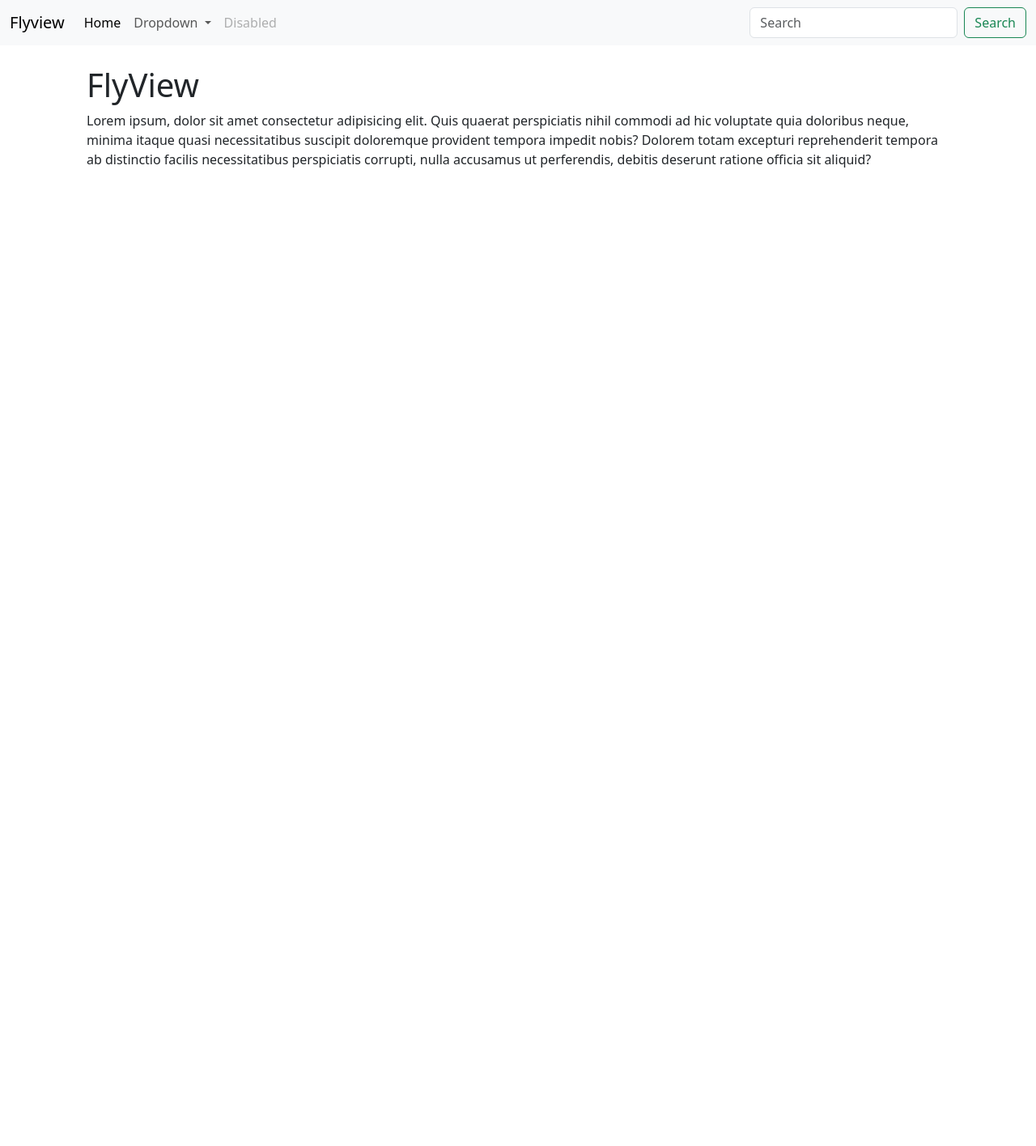
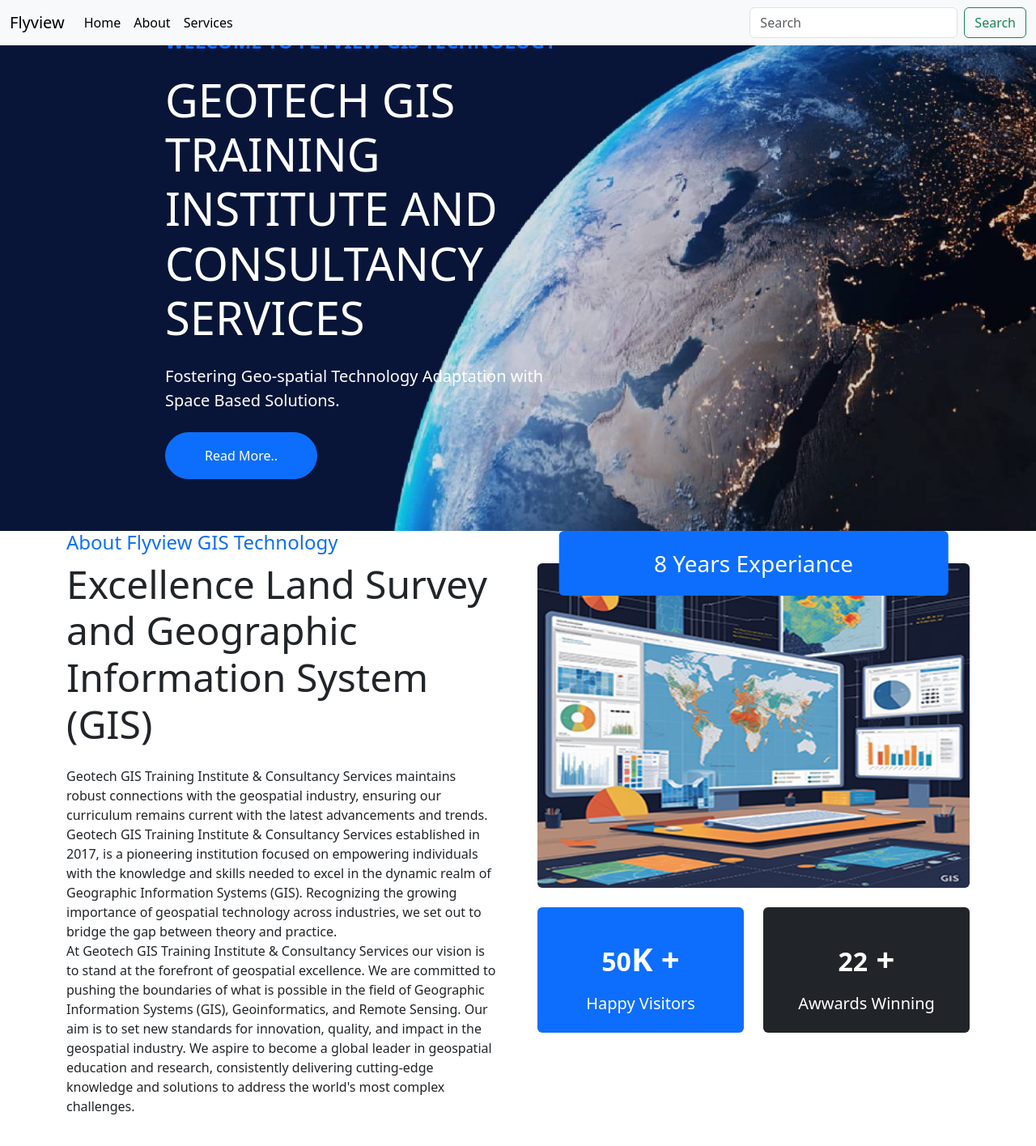
Before and after one commit to codelangsaurangabad/angular_test1, an Angular app: page /home in a window 1280 px wide. Shown: the top 1416 px of the page at 81% size. Before the commit the page ends 800 px from the top, so only its background shows below. Built offline with nearby package versions, Linux system fonts and the light colour scheme.

Commit message:
routing is done for navbar, home page design is in progress

```diff
--- a/src/app/home/home.component.html
+++ b/src/app/home/home.component.html
@@ -1,9 +1,95 @@
-<div class="container">
-  <div class="content_section">
-    <section>
-      <h1>FlyView</h1>
-      <p>Lorem ipsum, dolor sit amet consectetur adipisicing elit. Quis quaerat perspiciatis nihil commodi ad hic voluptate quia doloribus neque, minima itaque quasi necessitatibus suscipit doloremque provident tempora impedit nobis? Dolorem totam excepturi reprehenderit tempora ab distinctio facilis necessitatibus perspiciatis corrupti, nulla accusamus ut perferendis, debitis deserunt ratione officia sit aliquid?</p>
-    </section>
+<!-- Carousel Start -->
+<div class="row" >
+<div id="carouselExampleIndicators" class="header-carousel carousel slide" data-ride="carousel">
+    <!-- <ol class="carousel-indicators">
+      <li data-target="#carouselExampleIndicators" data-slide-to="0" class="active"></li>
+      <li data-target="#carouselExampleIndicators" data-slide-to="1"></li>
+      <li data-target="#carouselExampleIndicators" data-slide-to="2"></li>
+    </ol> -->
+    <div class="header-carousel-item carousel-inner carousel-item active">
+        <img src="carousel-2.jpg" class="img-fluid d-block w-100" style="height: 600px;" alt="Image">
+        <div class="carousel-caption">
+            <div class="container align-items-center py-4">
+                <div class="row g-5 align-items-center">
+                    <div class="col-xl-7 fadeInLeft animated" data-animation="fadeInLeft" data-delay="1s"
+                        style="animation-delay: 1s;">
+                        <div class="text-start">
+                            <h4 class="text-primary text-uppercase fw-bold mb-4">Welcome to Flyview GIS Technology</h4>
+                            <h3 class="display-4 text-uppercase text-white mb-4">Geotech GIS Training Institute And
+                                consultancy services</h3>
+                            <p class="mb-4 fs-5">Fostering Geo-spatial Technology Adaptation with Space Based Solutions.
+                            </p>
+                            <div class="d-flex flex-shrink-0">
+                                <a class="btn btn-primary rounded-pill text-white py-3 px-5"
+                                    href="aboutus">Read More..</a>
+                            </div>
+                        </div>
+                    </div>
+                </div>
+            </div>
+        </div>
+    </div>
+</div>
+</div>
+
+<div class="row" >
+  <div class="container-fluid about pb-5">
+    <div class="container pb-5">
+        <div class="row g-5">
+            <div class="col-xl-6 wow fadeInUp" data-wow-delay="0.2s">
+                <div>
+                    <h4 class="text-primary">About Flyview GIS Technology</h4>
+                    <h1 class="display-5 mb-4">Excellence Land Survey and Geographic Information System (GIS)</h1>
+                    <p class="mb-5">Geotech GIS Training Institute & Consultancy Services maintains robust connections with the geospatial industry, ensuring our curriculum remains current with the latest advancements and trends.
+                        Geotech GIS Training Institute & Consultancy Services established in 2017, is a pioneering institution focused on empowering individuals with the knowledge and skills needed to excel in the dynamic realm of Geographic Information Systems (GIS). Recognizing the growing importance of geospatial technology across industries, we set out to bridge the gap between theory and practice.
+                        <br>
+                        At Geotech GIS Training Institute & Consultancy Services our vision is to stand at the forefront of geospatial excellence. We are committed to pushing the boundaries of what is possible in the field of Geographic Information Systems (GIS), Geoinformatics, and Remote Sensing. Our aim is to set new standards for innovation, quality, and impact in the geospatial industry. We aspire to become a global leader in geospatial education and research, consistently delivering cutting-edge knowledge and solutions to address the world's most complex challenges.
+                    </p>
+                </div>
+            </div>
+            <div class="col-xl-6 wow fadeInUp" data-wow-delay="0.4s">
+                <div class="position-relative rounded">
+                    <div class="rounded" style="margin-top: 40px;">
+                        <div class="row g-0">
+                            <div class="col-lg-12">
+                                <div class="rounded mb-4">
+                                    <img src="geospatialdatascience.png" class="img-fluid rounded w-100" alt="">
+                                </div>
+                                <div class="row gx-4 gy-0">
+                                    <div class="col-6">
+                                        <div class="counter-item bg-primary rounded text-center p-4 h-100">
+                                            <div class="counter-item-icon mx-auto mb-3">
+                                                <i class="fas fa-thumbs-up fa-3x text-white"></i>
+                                            </div>
+                                            <div class="counter-counting mb-3">
+                                                <span class="text-white fs-2 fw-bold" data-toggle="counter-up">50</span>
+                                                <span class="h1 fw-bold text-white">K +</span>
+                                            </div>
+                                            <h5 class="text-white mb-0">Happy Visitors</h5>
+                                        </div>
+                                    </div>
+                                    <div class="col-6">
+                                        <div class="counter-item bg-dark rounded text-center p-4 h-100">
+                                            <div class="counter-item-icon mx-auto mb-3">
+                                                <i class="fas fa-certificate fa-3x text-white"></i>
+                                            </div>
+                                            <div class="counter-counting mb-3">
+                                                <span class="text-white fs-2 fw-bold" data-toggle="counter-up">22</span>
+                                                <span class="h1 fw-bold text-white"> +</span>
+                                            </div>
+                                            <h5 class="text-white mb-0">Awwards Winning</h5>
+                                        </div>
+                                    </div>
+                                </div>
+                            </div>
+                        </div>
+                    </div>
+                    <div class="rounded bg-primary p-4 position-absolute d-flex justify-content-center" style="width: 90%; height: 80px; top: -40px; left: 50%; transform: translateX(-50%);">
+                        <h3 class="mb-0 text-white">8 Years Experiance</h3>
+                    </div>
+                </div>
+            </div>
+        </div>
+    </div>
   </div>
-
 </div>
--- a/src/app/home/home.component.ts
+++ b/src/app/home/home.component.ts
@@ -1,8 +1,9 @@
 import { Component } from '@angular/core';
+import { NavbarComponent } from "../navbar/navbar.component";
 
 @Component({
   selector: 'app-home',
-  imports: [],
+  imports: [NavbarComponent],
   templateUrl: './home.component.html',
   styleUrl: './home.component.scss'
 })
--- a/src/app/navbar/navbar.component.html
+++ b/src/app/navbar/navbar.component.html
@@ -1,4 +1,4 @@
-<nav class="navbar navbar-expand-lg bg-body-tertiary">
+<nav class="navbar navbar-expand-lg bg-body-tertiary navbar-light">
     <div class="container-fluid">
       <a class="navbar-brand" routerLink="navbar">Flyview </a>
       <button class="navbar-toggler" type="button" data-bs-toggle="collapse" data-bs-target="#navbarSupportedContent" aria-controls="navbarSupportedContent" aria-expanded="false" aria-label="Toggle navigation">
@@ -9,9 +9,16 @@
           <li class="nav-item">
             <a class="nav-link active" aria-current="page" routerLink="home">Home</a>
           </li>
-          <li class="nav-item dropdown">
+          <li class="nav-item">
+            <a class="nav-link active" aria-current="page" routerLink="aboutus">About</a>
+          </li>
+          <li class="nav-item">
+            <a class="nav-link active" aria-current="page" routerLink="solutions/service-lists">Services</a>
+          </li>
+
+          <!-- <li class="nav-item dropdown">
             <a class="nav-link dropdown-toggle" href="#" role="button" data-bs-toggle="dropdown" aria-expanded="false">
-              Dropdown
+              Services
             </a>
             <ul class="dropdown-menu">
               <li><a class="dropdown-item" href="#">Action</a></li>
@@ -19,10 +26,7 @@
               <li><hr class="dropdown-divider"></li>
               <li><a class="dropdown-item" href="#">Something else here</a></li>
             </ul>
-          </li>
-          <li class="nav-item">
-            <a class="nav-link disabled" aria-disabled="true">Disabled</a>
-          </li>
+          </li> -->
         </ul>
         <form class="d-flex" role="search">
           <input class="form-control me-2" type="search" placeholder="Search" aria-label="Search">
@@ -31,3 +35,5 @@
       </div>
     </div>
   </nav>
+
+  <router-outlet></router-outlet>
--- a/src/app/navbar/navbar.component.ts
+++ b/src/app/navbar/navbar.component.ts
@@ -1,8 +1,9 @@
 import { Component } from '@angular/core';
+import { RouterLink, RouterOutlet } from '@angular/router';
 
 @Component({
   selector: 'app-navbar',
-  imports: [],
+  imports: [RouterLink,RouterOutlet],
   templateUrl: './navbar.component.html',
   styleUrl: './navbar.component.scss'
 })
```
Also changed, not shown: src/app/navbar/navbar.component.scss (+11 -0 lines), public/carousel-2.jpg (added).
